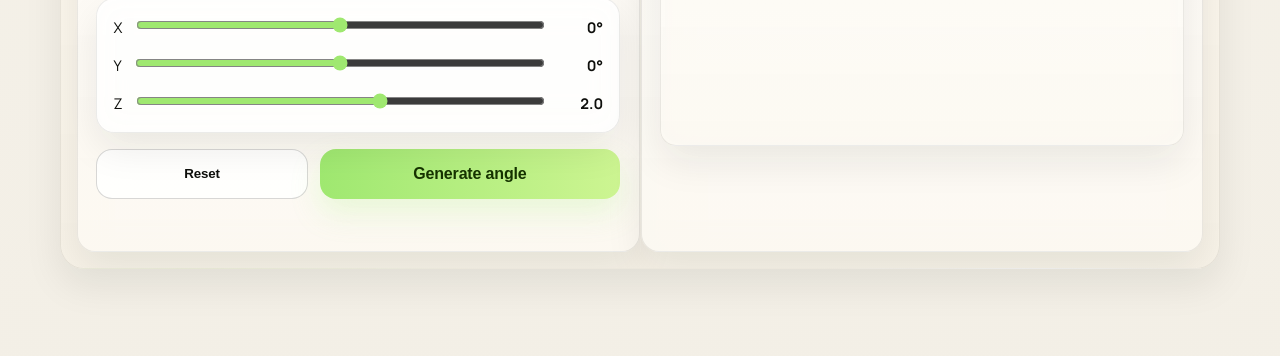
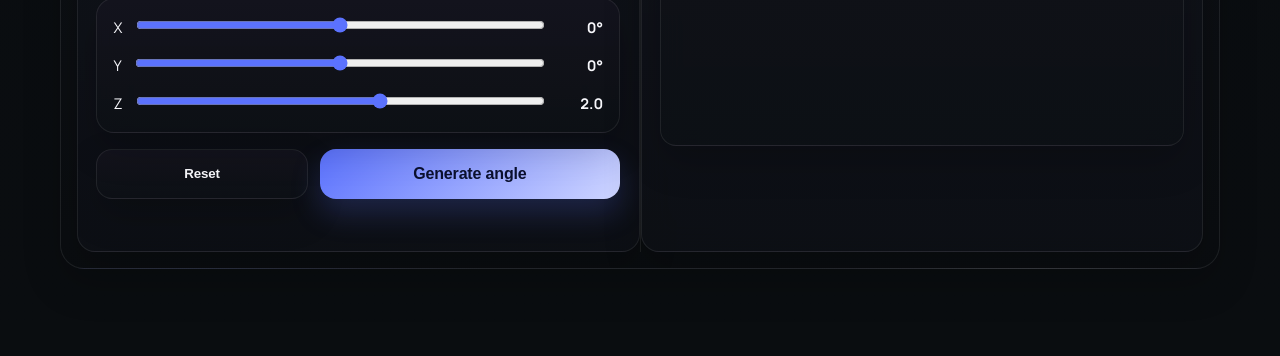
Before and after one commit to yanjie1990/codex, a website: page index.html in a window 1280 px wide. Shown: the part 1785-2141 px from the top of the page. Drawn offline with Linux system fonts and the light colour scheme; no server answers; a web font is replaced by a local one.

Commit message:
fix: load dark theme override on landing page

```diff
--- a/index.html
+++ b/index.html
@@ -3,6 +3,8 @@
   <head>
     <meta charset="UTF-8" />
     <meta name="viewport" content="width=device-width, initial-scale=1.0" />
+    <meta name="color-scheme" content="dark" />
+    <meta name="theme-color" content="#0a0d10" />
     <title>AI Product Angle Generator | imgcraft AI</title>
     <meta
       name="description"
@@ -27,6 +29,7 @@
     <link rel="icon" type="image/svg+xml" href="/assets/favicon_imgcraftai.svg" />
     <meta name="google-client-id" content="774466746219-sd2uv6g8eqttbhd7vltshhp2pqslhd4e.apps.googleusercontent.com" />
     <link rel="stylesheet" href="/src/styles.css" />
+    <link rel="stylesheet" href="/src/theme-dark.css" />
     <script src="/assets/vendor/three.r128.min.js" defer></script>
     <script type="application/ld+json">
       {
```
